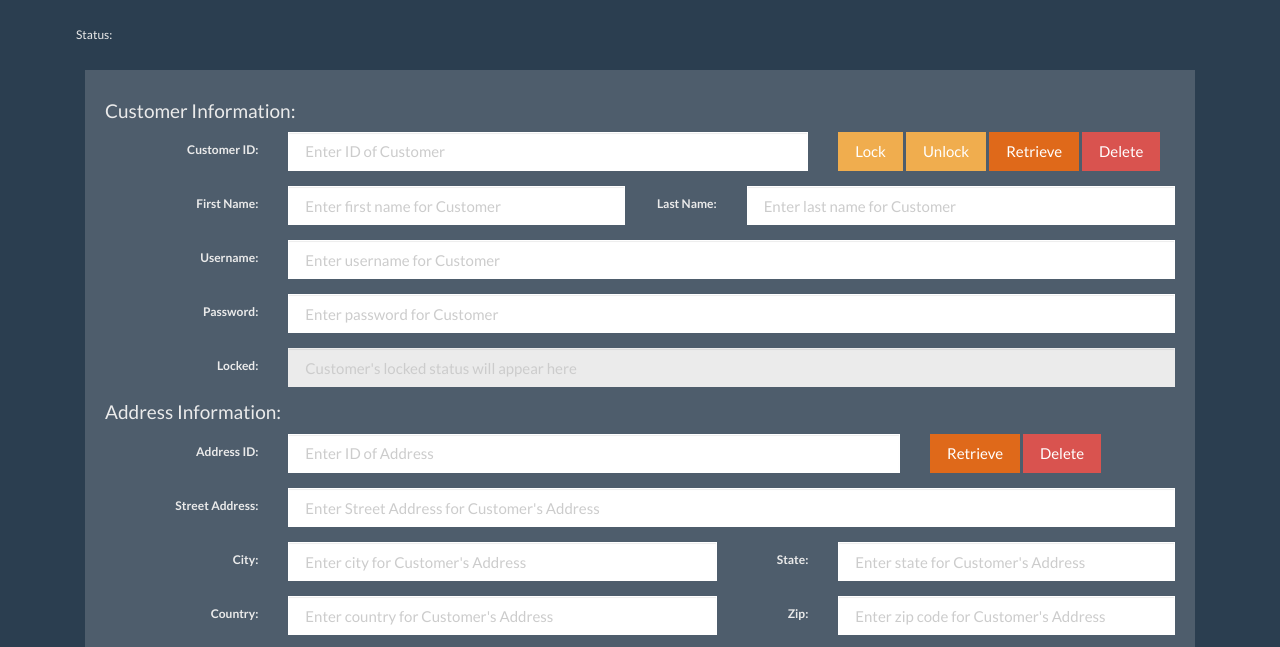
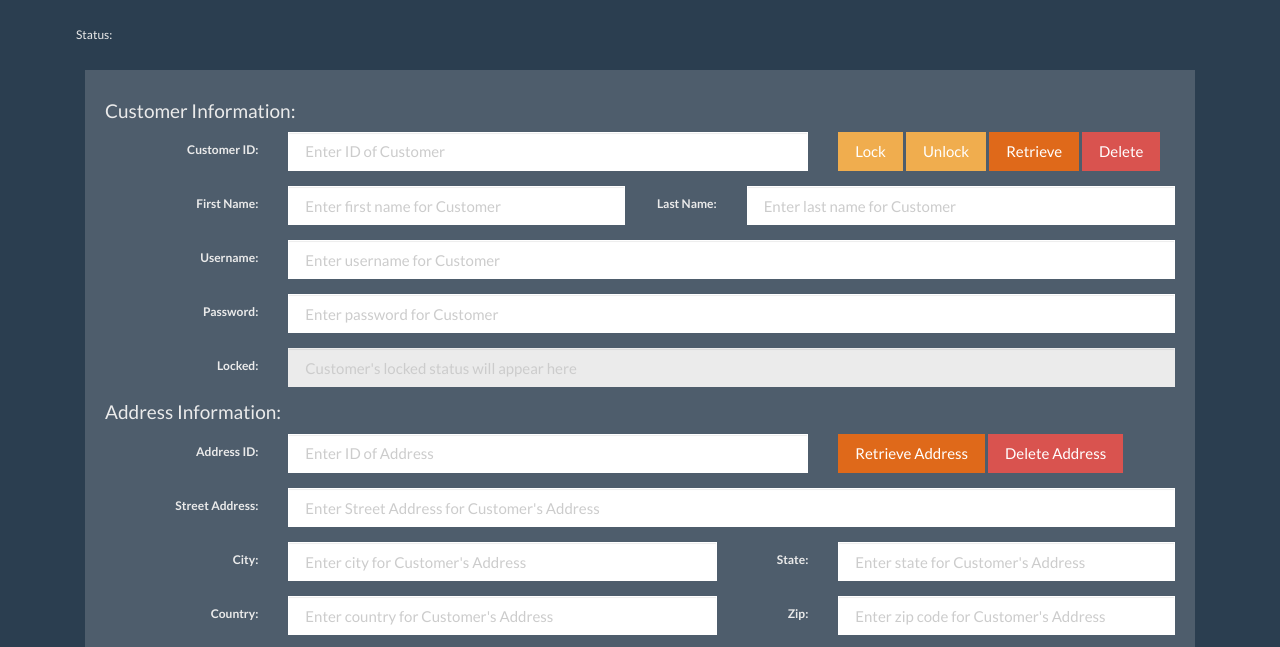
Before and after one commit to devops-customers-squad/customers, a plain HTML site: page service/static/index.html in a window 1280 px wide. Shown: the part 108-755 px from the top of the page. Drawn offline with Linux system fonts and the light colour scheme; files that its build step writes are made by us from their sources; files whose address does not match are found by name.

Commit message:
Fix address UI button labels

```diff
--- a/service/static/index.html
+++ b/service/static/index.html
@@ -77,12 +77,12 @@
           <div class="form-horizontal">
             <div class="form-group">
               <label class="control-label col-sm-2" for="addr_id">Address ID:</label>
-              <div class="col-sm-7">
+              <div class="col-sm-6">
                 <input type="text" class="form-control" id="addr_id" placeholder="Enter ID of Address">
               </div>
-              <div class="col-sm-3">
-                <button type="submit" class="btn btn-primary" id="addr-retrieve-btn">Retrieve</button>
-                <button type="submit" class="btn btn-danger" id="addr-delete-btn">Delete</button>
+              <div class="col-sm-4">
+                <button type="submit" class="btn btn-primary" id="addr-retrieve-btn">Retrieve Address</button>
+                <button type="submit" class="btn btn-danger" id="addr-delete-btn">Delete Address</button>
               </div>
             </div>
           </div> <!-- form div -->
```
Also changed, not shown: 2 other files.
